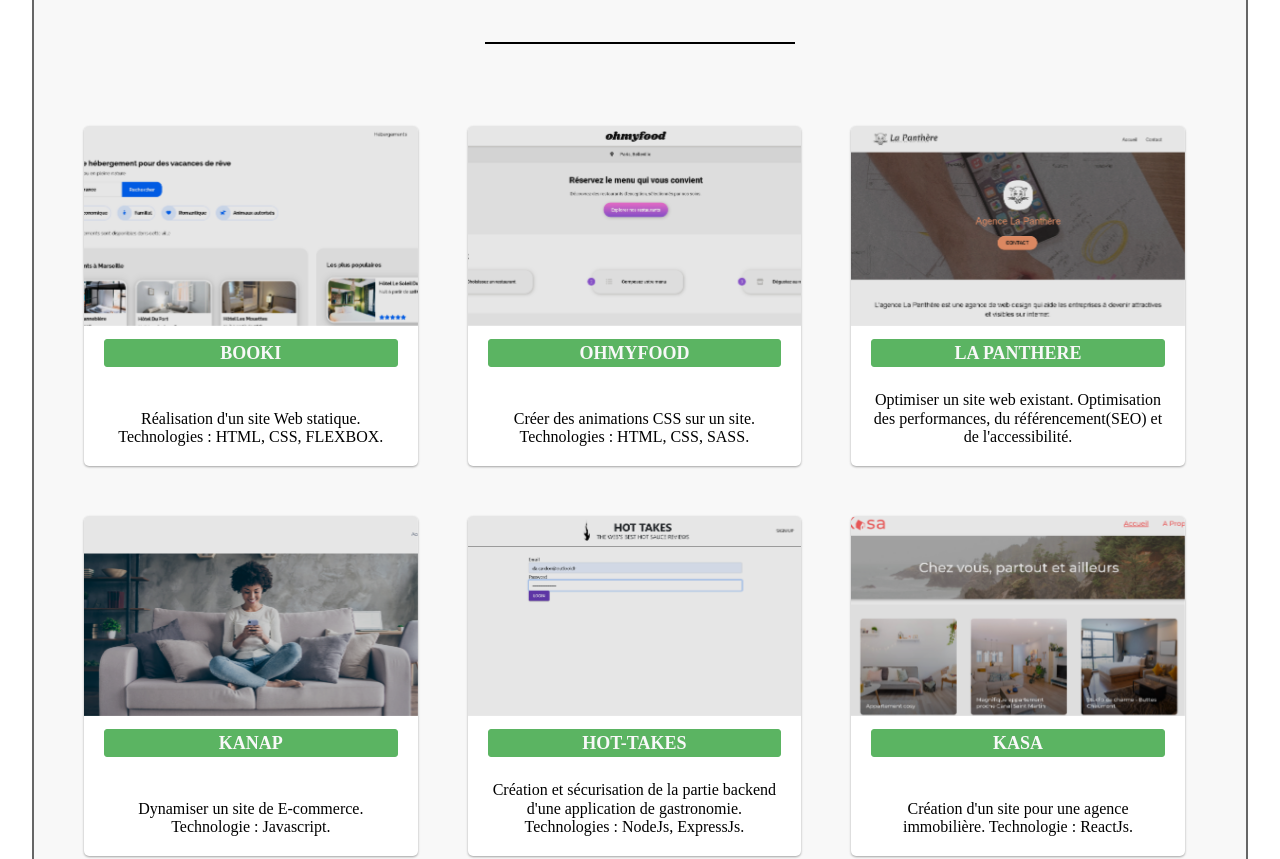
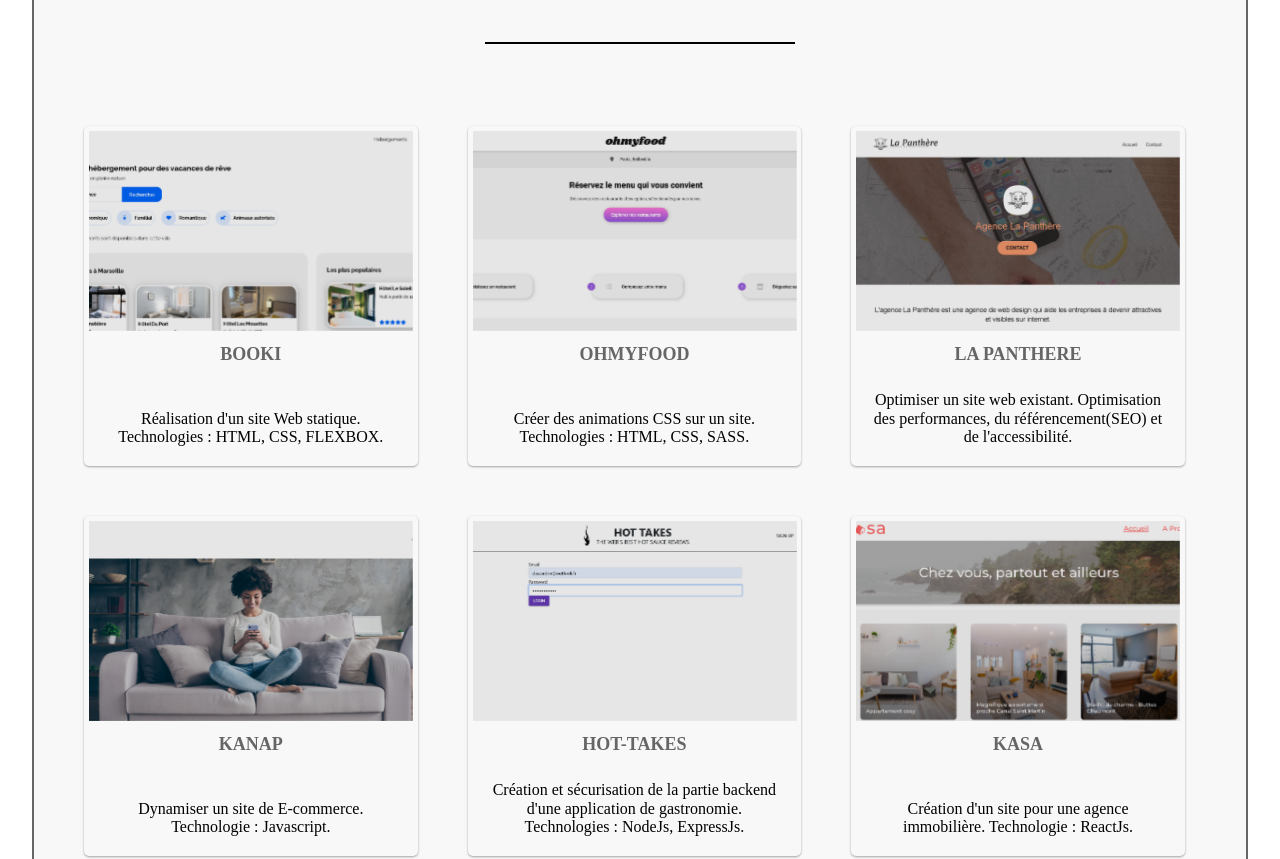
Before and after one commit to davidotch/portfolio, a React (Create React App) app: page / in a window 1280 px wide. Shown: the part 2866-3725 px from the top of the page. Built offline with nearby package versions, Linux system fonts and the light colour scheme; a web font is replaced by a local one.

Commit message:
fix padding, background, border

```diff
--- a/src/sass/components/_card.scss
+++ b/src/sass/components/_card.scss
@@ -2,8 +2,9 @@
     position: relative;
     width: 30%;
     height: 340px;
+    padding: 5px;
     border-radius: 5px;
-    background: #fff;
+    background: #f8f8f8;
     cursor: pointer;
     overflow: hidden;
     @include shadow;
@@ -30,9 +31,6 @@
     &:hover{
         @include shadow-dark;
     }
-    &:hover img{
-        transform: scale(1.1);
-    }
     img{
         width: 100%;
         height: 200px;
@@ -53,11 +51,8 @@
         right: 20px;
         font-weight: bold;
         font-size: 18px;
-        border: 1px solid $color-primary;
-        border-radius: 3px;
         padding: 3px;
-        background: $color-primary;
-        color: #f8f8f8;
+        color: #666;
         @media screen and (max-width:500px) {
             display: none;
         }
```
